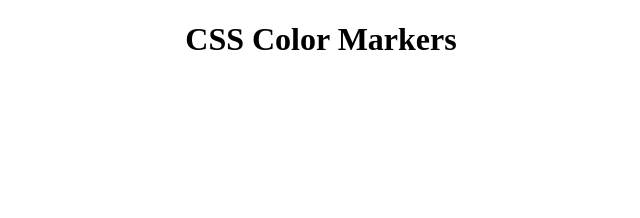
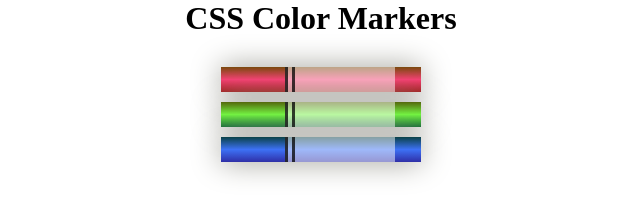
Before and after one commit to abhi1994j/Css_color_maker, a plain HTML site: page index.html in a window 1280 px wide. Shown: the whole page, without its empty margins (319-959 px from the left). Drawn offline with Linux system fonts and the light colour scheme.

Commit message:
update my project

```diff
--- a/index.html
+++ b/index.html
@@ -1,12 +1,29 @@
 <!DOCTYPE html>
 <html lang="en">
-<head>
-    <meta charset="UTF-8">
-    <meta name="viewport" content="width=device-width, initial-scale=1.0">
-    <title>Css Color Makers</title>
+  <head>
+    <meta charset="UTF-8" />
+    <meta name="viewport" content="width=device-width, initial-scale=1.0" />
+    <title>Document</title>
     <link rel="stylesheet" href="style.css">
-</head>
-<body>
-      <h1>CSS Color Markers</h1>
-</body>
+    <style>
+
+    </style>
+  </head>
+  <body>
+    <h1 id="para">CSS Color Markers</h1>
+    <div id="container">
+        <div id="item1" class="box">
+           <div class="colour"></div>
+           <div class="sleeve"></div>
+        </div>
+        <div id="item2" class="box">
+          <div class="colour"></div>
+          <div class="sleeve"></div>
+        </div>
+        <div id="item3" class="box">
+           <div class="colour"></div>
+           <div class="sleeve"></div>
+        </div>
+    </div>
+  </body>
 </html>
--- a/style.css
+++ b/style.css
@@ -4,7 +4,44 @@
     box-sizing: border-box;
 }
 
-h1{
+/* h1{
     text-align: center;
     margin: 0.67em 0;
-}
+} */
+#para {
+    text-align: center;
+  }
+  #container{
+    padding: 20px 0 ;
+    margin: auto;
+  }
+  .box{
+    height: 25px;
+    width: 200px;
+    margin: 10px auto ;
+    box-shadow: 0px 0px 30px rgb(157, 157, 149);
+
+  }
+  .colour{
+    width: 60px;
+    height: 25px;
+  }
+  .sleeve{
+    width: 110px;
+    height: 25px;
+    background-color: rgba(255, 255, 255, 0.5);
+    border-left: 10px double rgba(0, 0, 0, 0.75);
+  }
+
+  .colour , .sleeve {
+    display: inline-block;
+  }
+  #item1 {
+    background: linear-gradient(rgb(122, 74, 14), rgb(245, 62, 113), rgb(162, 27, 27));
+  }
+  #item2 {
+    background: linear-gradient(#55680D, #71F53E, #116C31);
+  }
+  #item3 {
+    background: linear-gradient(hsl(186, 76%, 16%), hsl(223, 90%, 60%), hsl(240, 56%, 42%));
+  }
```
